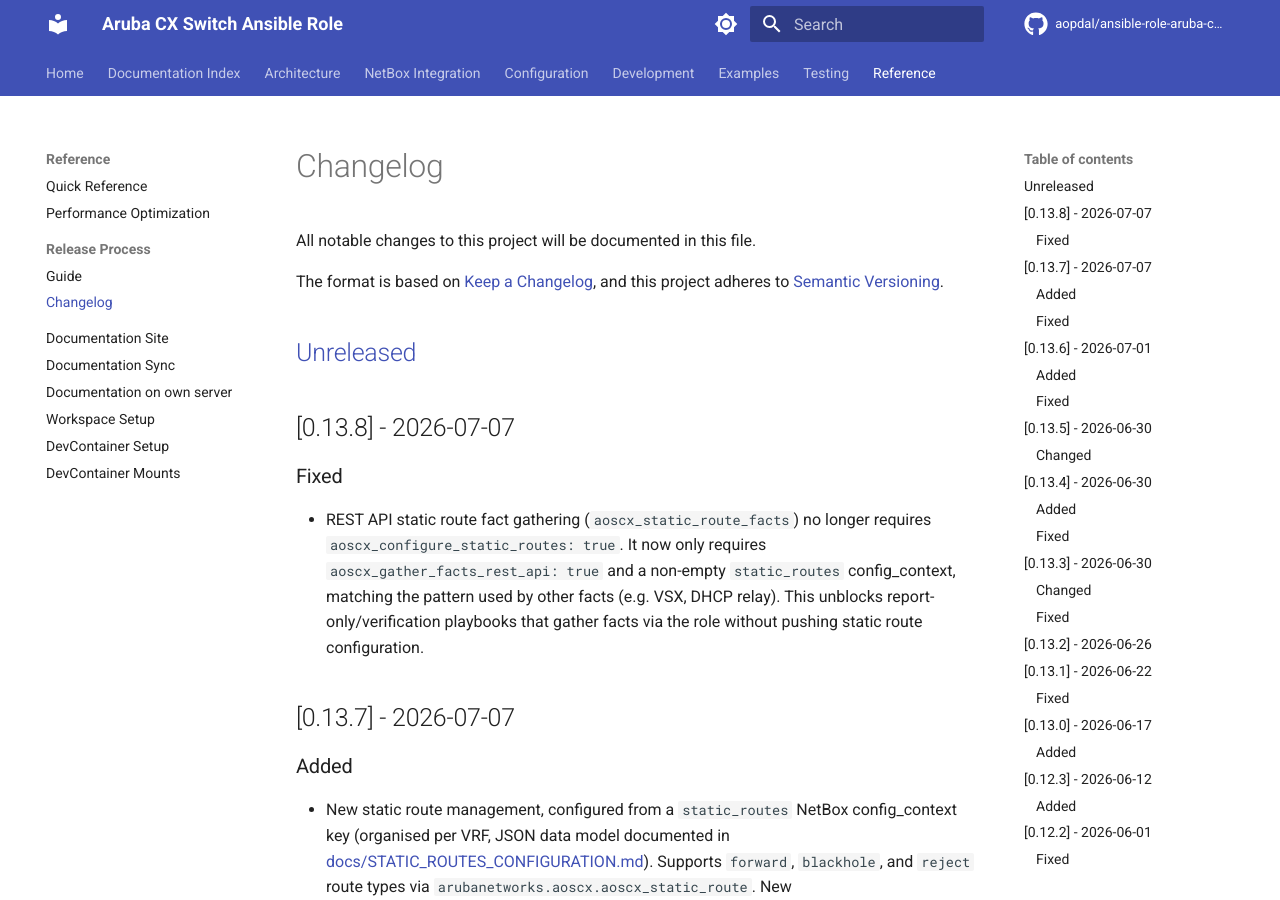
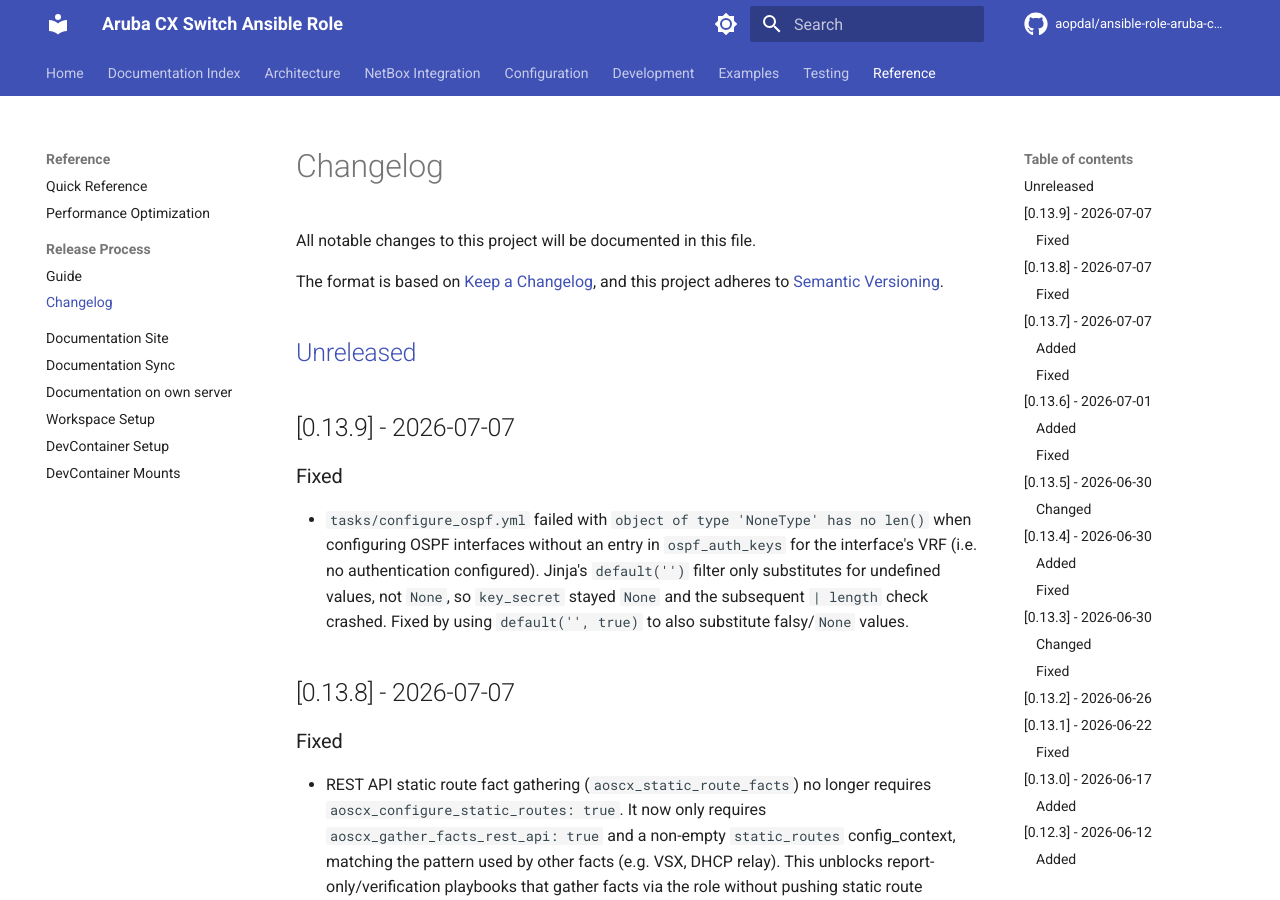
Before and after one commit to aopdal/ansible-role-aruba-cx-switch, an MkDocs documentation site: the page built from docs/CHANGELOG.md, in a window 1280 px wide and 900 px high. Built offline with MkDocs 1.6.1 and Material for MkDocs 9.7.7, drawn with Linux system fonts in a browser that asks for light colours; comment, search, counter and statistics services are not loaded.

Commit message:
fix: ospf interfaces without authenticaion

```diff
--- a/docs/CHANGELOG.md
+++ b/docs/CHANGELOG.md
@@ -6,6 +6,12 @@
 and this project adheres to [Semantic Versioning](https://semver.org/spec/v2.0.0.html).
 
 ## [Unreleased]
+
+## [0.13.9] - 2026-07-07
+
+### Fixed
+
+- `tasks/configure_ospf.yml` failed with `object of type 'NoneType' has no len()` when configuring OSPF interfaces without an entry in `ospf_auth_keys` for the interface's VRF (i.e. no authentication configured). Jinja's `default('')` filter only substitutes for undefined values, not `None`, so `key_secret` stayed `None` and the subsequent `| length` check crashed. Fixed by using `default('', true)` to also substitute falsy/`None` values.
 
 ## [0.13.8] - 2026-07-07
 
```
Also changed, not shown: CHANGELOG.md (+6 -0 lines), 2 other files.
